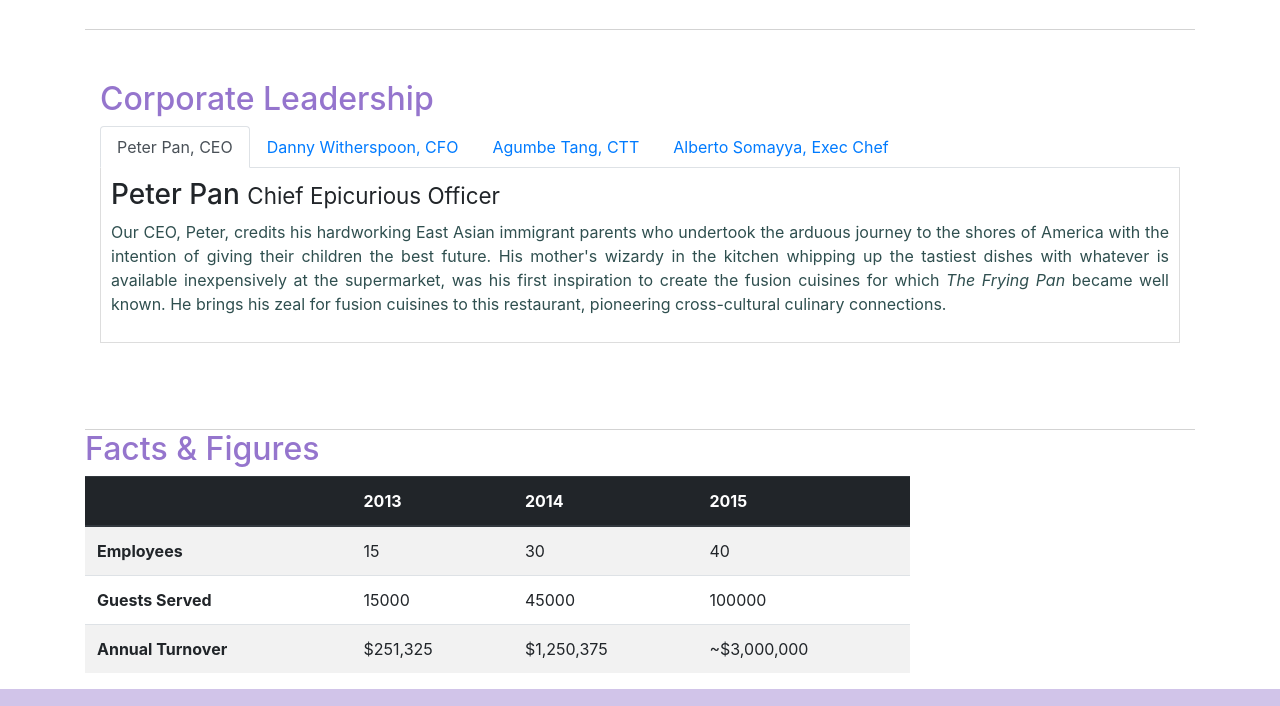
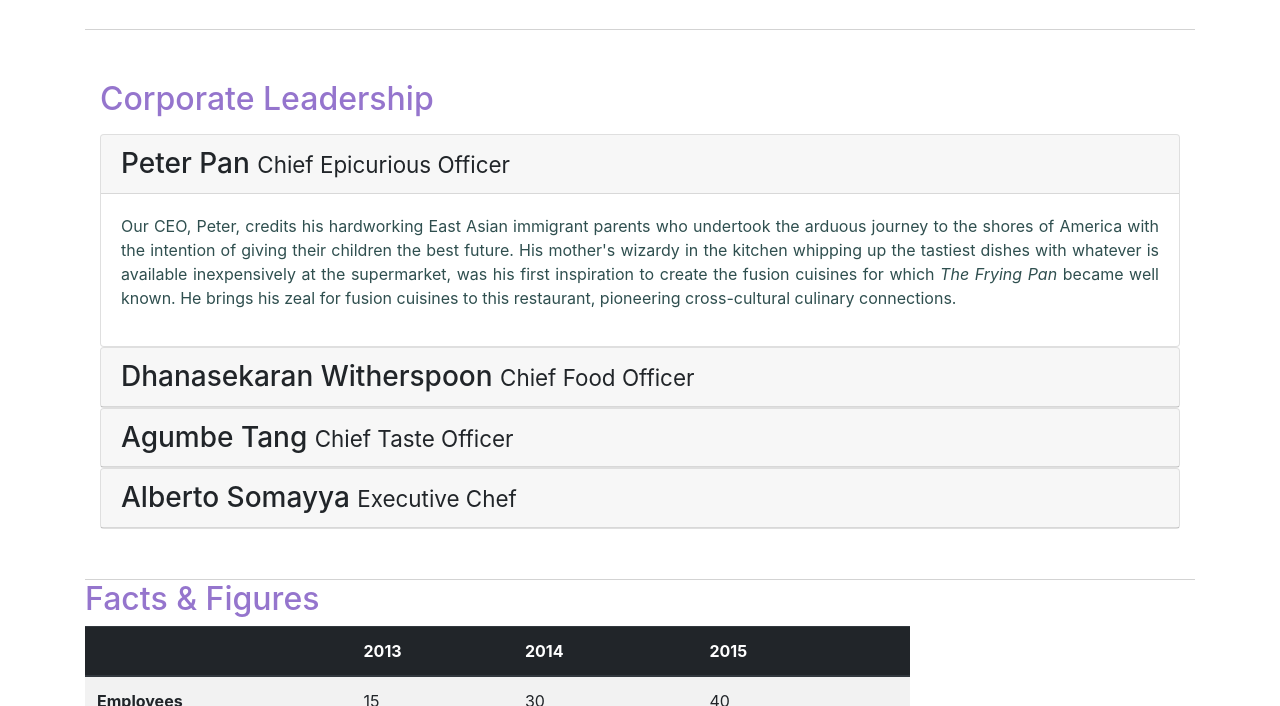
Before and after one commit to RahtonhnhakeTon/Ristorante-Con-Fusion, a website: page aboutus.html in a window 1280 px wide. Shown: the part 920-1626 px from the top of the page. Drawn offline with nearby package versions, Linux system fonts and the light colour scheme.

Commit message:
accordion instead of nav-tab

```diff
--- a/aboutus.html
+++ b/aboutus.html
@@ -99,44 +99,63 @@
         <div class="row row-content">
             <div class="col-12">
                 <h2 class="title">Corporate Leadership</h2>
-                <ul class="nav nav-tabs">
-                    <li class="nav-item">
-                        <a class="nav-link active" href="#Peter" role="tab" data-toggle="tab">
-                            Peter Pan, CEO
-                        </a>
-                    </li>
-                    <li class="nav-item">
-                        <a class="nav-link" href="#Danny" role="tab" data-toggle="tab">
-                            Danny Witherspoon, CFO
-                        </a>
-                    </li>
-                    <li class="nav-item">
-                        <a class="nav-link" href="#Tang" role="tab" data-toggle="tab">
-                            Agumbe Tang, CTT
-                        </a>
-                    </li>
-                    <li class="nav-item">
-                        <a class="nav-link" href="#Alberto" role="tab" data-toggle="tab">
-                            Alberto Somayya, Exec Chef
-                        </a>
-                    </li>
-                </ul>
-                <div class="tab-content">
-                    <div role="tabpanel" class="tab-pane fade show active" id="Peter">
-                        <h3>Peter Pan <small>Chief Epicurious Officer</small></h3>
-                        <p class="d-none d-sm-block content">Our CEO, Peter, credits his hardworking East Asian immigrant parents who undertook the arduous journey to the shores of America with the intention of giving their children the best future. His mother's wizardy in the kitchen whipping up the tastiest dishes with whatever is available inexpensively at the supermarket, was his first inspiration to create the fusion cuisines for which <em>The Frying Pan</em> became well known. He brings his zeal for fusion cuisines to this restaurant, pioneering cross-cultural culinary connections.</p>
+                <p></p>
+                <div id="accordion">
+                    <div class="card">
+                        <div class="card-header" role="tab" id="PETER">
+                            <h3 class="mb-0">
+                                <a data-toggle="collapse" data-target="#peter">
+                                    Peter Pan <small>Chief Epicurious Officer</small>
+                                </a>
+                            </h3>
+                        </div>
+                        <div class="collapse fade show" data-parent="#accordion" id="peter">
+                            <div class="card-body">
+                                <p class="d-none d-sm-block content">Our CEO, Peter, credits his hardworking East Asian immigrant parents who undertook the arduous journey to the shores of America with the intention of giving their children the best future. His mother's wizardy in the kitchen whipping up the tastiest dishes with whatever is available inexpensively at the supermarket, was his first inspiration to create the fusion cuisines for which <em>The Frying Pan</em> became well known. He brings his zeal for fusion cuisines to this restaurant, pioneering cross-cultural culinary connections.</p>
+                            </div>
+                        </div>
                     </div>
-                    <div role="tabpanel" class="tab-pane fade" id="Danny">
-                        <h3>Dhanasekaran Witherspoon <small>Chief Food Officer</small></h3>
-                        <p class="d-none d-sm-block content">Our CFO, Danny, as he is affectionately referred to by his colleagues, comes from a long established family tradition in farming and produce. His experiences growing up on a farm in the Australian outback gave him great appreciation for varieties of food sources. As he puts it in his own words, <em>Everything that runs, wins, and everything that stays, pays!</em></p>
+                    <div class="card">
+                        <div class="card-header" role="tab" id="DANNY">
+                            <h3 class="mb-0">
+                                <a data-toggle="collapse" data-target="#danny">
+                                    Dhanasekaran Witherspoon <small>Chief Food Officer</small>
+                                </a>
+                            </h3>
+                        </div>
+                        <div class="collapse fade" data-parent="#accordion" id="danny">
+                            <div class="card-body">
+                                <p class="d-none d-sm-block content">Our CFO, Danny, as he is affectionately referred to by his colleagues, comes from a long established family tradition in farming and produce. His experiences growing up on a farm in the Australian outback gave him great appreciation for varieties of food sources. As he puts it in his own words, <em>Everything that runs, wins, and everything that stays, pays!</em></p>
+                            </div>
+                        </div>
                     </div>
-                    <div role="tabpanel" class="tab-pane fade" id="Tang">
-                        <h3>Agumbe Tang <small>Chief Taste Officer</small></h3>
-                        <p class="d-none d-sm-block content">Blessed with the most discerning gustatory sense, Agumbe, our CTO, personally ensures that every dish that we serve meets his exacting tastes. Our chefs dread the tongue lashing that ensues if their dish does not meet his exacting standards. He lives by his motto, <em>You click only if you survive my lick.</em></p>
+                    <div class="card">
+                        <div class="card-header" role="tab" id="TANG">
+                            <h3 class="mb-0">
+                                <a data-toggle="collapse" data-target="#tang">
+                                    Agumbe Tang <small>Chief Taste Officer</small>
+                                </a>
+                            </h3>
+                        </div>
+                        <div class="collapse fade" data-parent="#accordion" id="tang">
+                            <div class="card-body">
+                                <p class="d-none d-sm-block content">Blessed with the most discerning gustatory sense, Agumbe, our CTO, personally ensures that every dish that we serve meets his exacting tastes. Our chefs dread the tongue lashing that ensues if their dish does not meet his exacting standards. He lives by his motto, <em>You click only if you survive my lick.</em></p>
+                            </div>
+                        </div>
                     </div>
-                    <div role="tabpanel" class="tab-pane fade" id="Alberto">
-                        <h3>Alberto Somayya <small>Executive Chef</small></h3>
-                        <p class="d-none d-sm-block content">Award winning three-star Michelin chef with wide International experience having worked closely with whos-who in the culinary world, he specializes in creating mouthwatering Indo-Italian fusion experiences. He says, <em>Put together the cuisines from the two craziest cultures, and you get a winning hit! Amma Mia!</em></p>
+                    <div class="card">
+                        <div class="card-header" role="tab" id="ALBERTO">
+                            <h3 class="mb-0">
+                                <a data-toggle="collapse" data-target="#alberto">
+                                    Alberto Somayya <small>Executive Chef</small>
+                                </a>
+                            </h3>
+                        </div>
+                        <div class="collapse fade" data-parent="#accordion" id="alberto">
+                            <div class="card-body">
+                                <p class="d-none d-sm-block content">Award winning three-star Michelin chef with wide International experience having worked closely with whos-who in the culinary world, he specializes in creating mouthwatering Indo-Italian fusion experiences. He says, <em>Put together the cuisines from the two craziest cultures, and you get a winning hit! Amma Mia!</em></p>
+                            </div>
+                        </div>
                     </div>
                 </div>
             </div>
```
